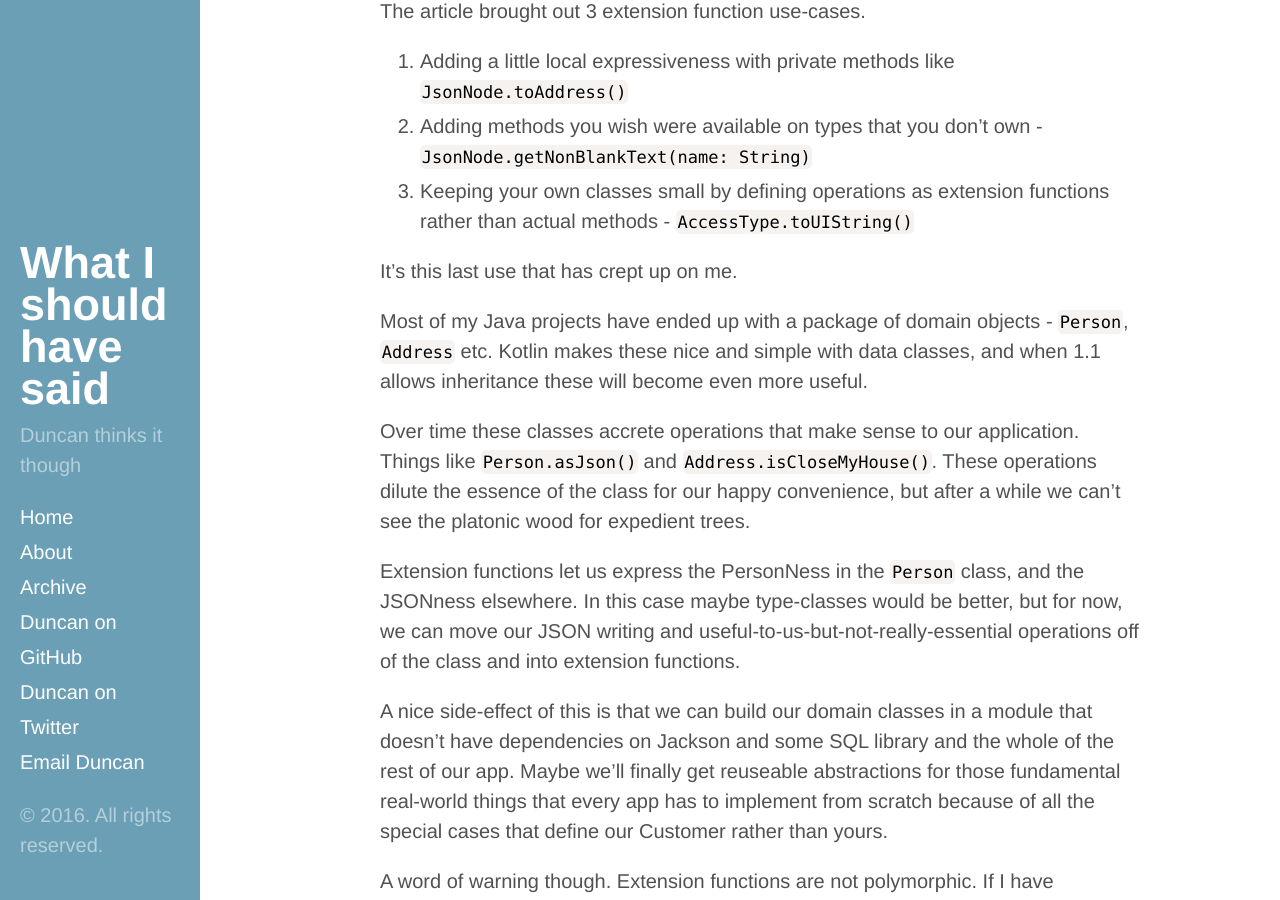
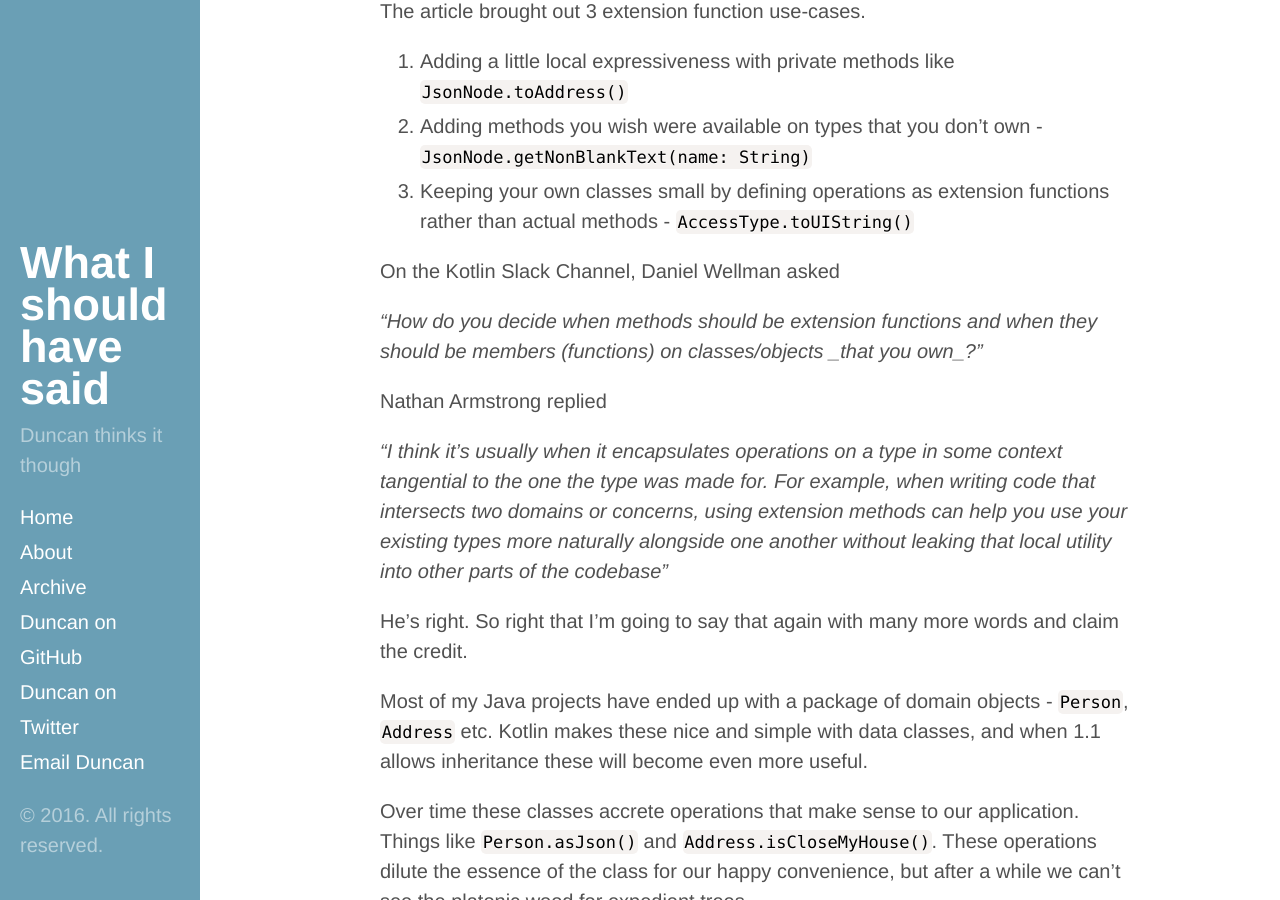
Before and after one commit to dmcg/dmcg.github.io, a Jekyll site: the page built from _posts/2016-10-06-more-kotlin-extension-fun.md, in a window 1280 px wide and 900 px high, scrolled down 264 px. Built offline with Jekyll 4.4.1, drawn with Linux system fonts in a browser that asks for light colours; comment, search, counter and statistics services are not loaded.

Commit message:
Update More Kotlin Extension Fun

```diff
--- a/_posts/2016-10-06-more-kotlin-extension-fun.md
+++ b/_posts/2016-10-06-more-kotlin-extension-fun.md
@@ -11,7 +11,15 @@ The article brought out 3 extension function use-cases.
 2.  Adding methods you wish were available on types that you don't own - `JsonNode.getNonBlankText(name: String)`
 3.  Keeping your own classes small by defining operations as extension functions rather than actual methods - `AccessType.toUIString()`
 
-It's this last use that has crept up on me.
+On the Kotlin Slack Channel, Daniel Wellman asked
+
+*"How do you decide when methods should be extension functions and when they should be members (functions) on classes/objects _that you own_?"*
+
+Nathan Armstrong replied
+
+*"I think it's usually when it encapsulates operations on a type in some context tangential to the one the type was made for.  For example, when writing code that intersects two domains or concerns, using extension methods can help you use your existing types more naturally alongside one another without leaking that local utility into other parts of the codebase"*
+
+He's right. So right that I'm going to say that again with many more words and claim the credit.
 
 Most of my Java projects have ended up with a package of domain objects - `Person`, `Address` etc. Kotlin makes these nice and simple with data classes, and when 1.1 allows inheritance these will become even more useful.
 
```
